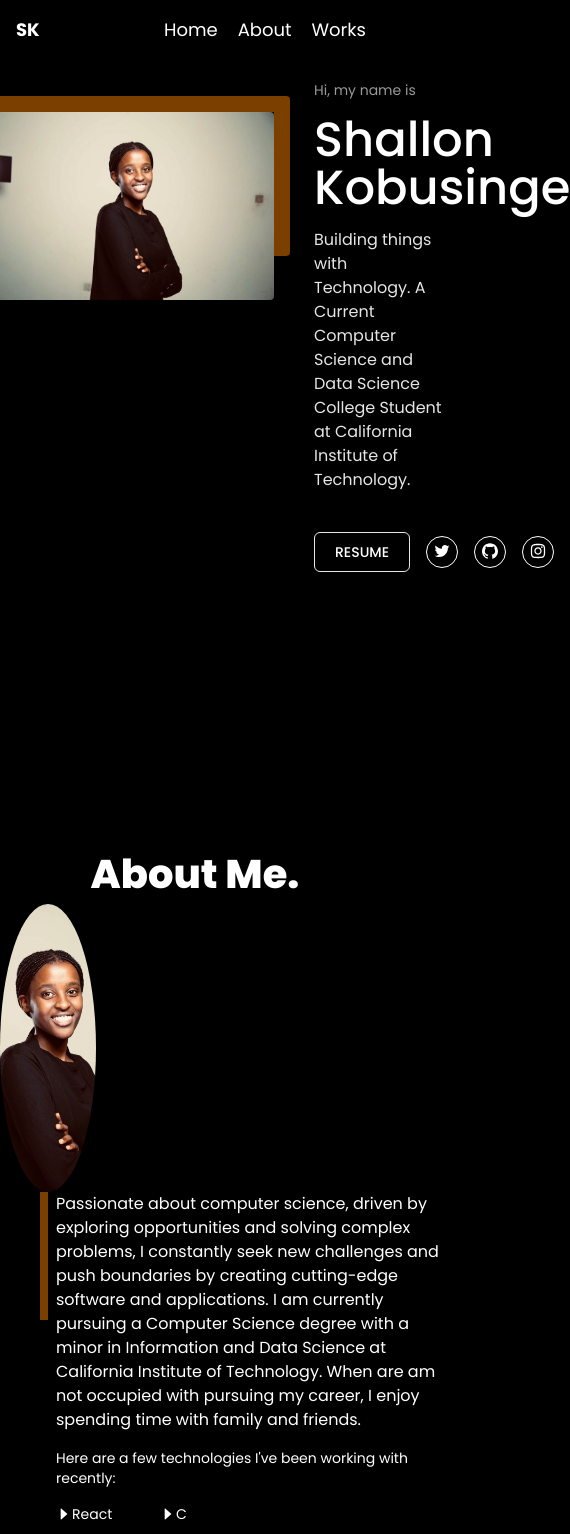
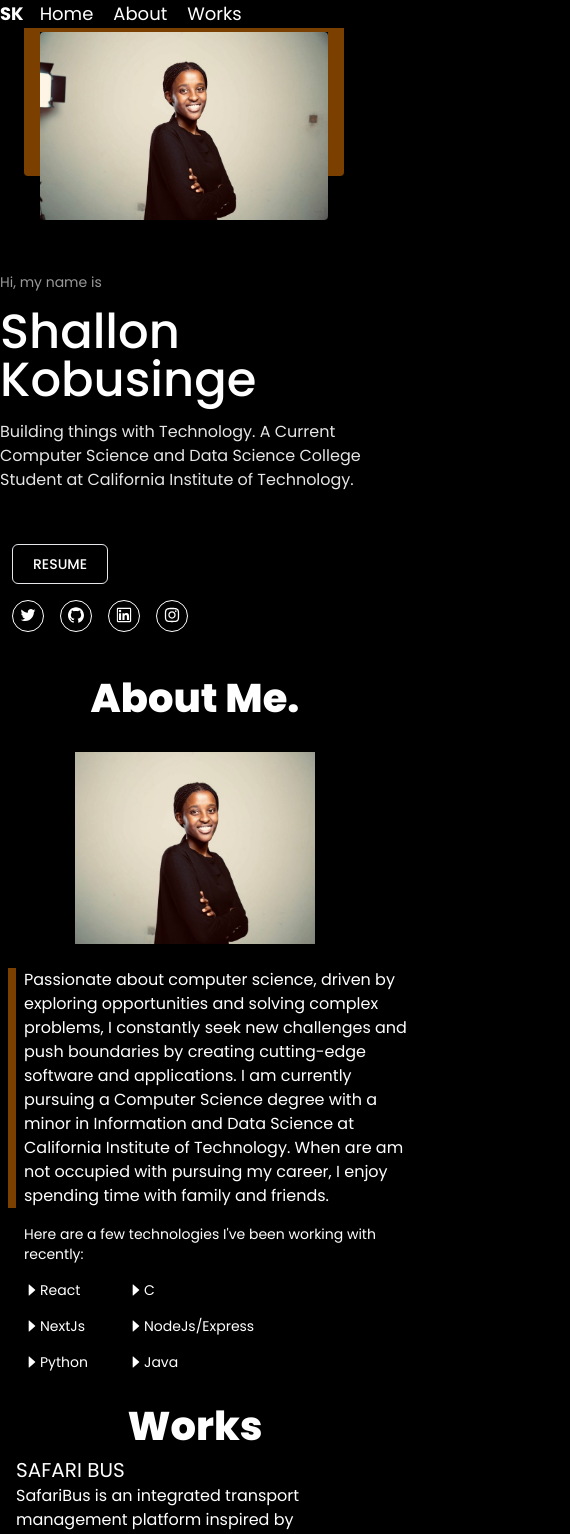
Before and after one commit to shallonkobusinge/shallon, a React (Vite) app: page / in a window 390 px wide. Shown: the top 1534 px of the page, 570 px wide, since content can reach past the window. Built offline with nearby package versions, Linux system fonts and the light colour scheme.

Commit message:
feat: responsive

```diff
--- a/src/components/LandingPage.tsx
+++ b/src/components/LandingPage.tsx
@@ -1,6 +1,7 @@
 import {
   GithubOutlined,
   InstagramOutlined,
+  LinkedinOutlined,
   MailOutlined,
   TwitterOutlined,
 } from "@ant-design/icons";
@@ -11,12 +12,12 @@ import { Image } from "./Image";
 
 export default function LandingPage() {
   return (
-    <div className="h-screen w-full lg:py-12">
-      <div className=" flex justify-center h-[40rem] py-[5rem] ">
+    <div className="xl:h-screen w-full xl:py-12">
+      <div className=" flex xl:flex-row flex-col justify-center xl:h-[40rem] xl:py-[5rem] gap-24 xl:gap-0 ">
         <div className="flex flex-col xl:w-2/4">
           <div className="mx-6 mt-4 xl:mt-0 xl:mx-0 w-[20rem] h-[10rem] xl:w-[35rem] xl:h-[27rem] relative">
             <div className=" absolute w-[20rem] h-[10rem] xl:w-[100%] xl:h-[100%] bg-primary top-0 left-0 rounded "></div>
-            <div className="xl:w-[100%] xl:h-[100%] absolute top-0 left-0 m-4 xl:m-14  z-10">
+            <div className="xl:w-[100%] xl:h-[100%] absolute top-0 left-0 m-4 xl:m-14 z-10">
               <Image
                 url="/images/portrait.png"
                 alt="Shallon Kobusinge"
@@ -25,14 +26,14 @@ export default function LandingPage() {
             </div>
           </div>
         </div>
-        <div className="flex flex-col w-2/6 gap-4 gap-10 " id="primary-font">
+        <div className="flex flex-col xl:w-2/6 gap-4 gap-10 " id="primary-font">
           <span className="text-sm opacity-[0.6]">Hi, my name is</span>
           <h2 className="text-5xl font-medium">Shallon Kobusinge</h2>
           <p className="opacity-[0.9]">
             Building things with Technology. A Current Computer Science and Data
             Science College Student at California Institute of Technology.
           </p>
-          <div className="flex my-6">
+          <div className="flex my-6 xl:flex-row flex-col p-3 xl:p-0">
             <Button
               label="Resume"
               borderColor="white"
@@ -41,7 +42,7 @@ export default function LandingPage() {
               textProps="text-sm"
               buttonState={ButtonState.Resume}
             />
-            <div className="flex ml-4">
+            <div className="flex xl:ml-4 mt-4 xl:mt-0 ">
               <Icon
                 icon={<TwitterOutlined />}
                 url="https://twitter.com/Shallon_Kob"
@@ -49,6 +50,10 @@ export default function LandingPage() {
               <Icon
                 icon={<GithubOutlined />}
                 url="https://github.com/shallonkobusinge"
+              />
+              <Icon
+                icon={<LinkedinOutlined />}
+                url="https://www.linkedin.com/in/shallon-kobusinge-701453186/"
               />
               <Icon
                 icon={<InstagramOutlined />}
--- a/src/components/Navbar.tsx
+++ b/src/components/Navbar.tsx
@@ -1,11 +1,11 @@
 import { NavTab } from "./NavTab";
 export function Navbar() {
   return (
-    <div className="flex justify-between z-40 p-4 capitalize xl:py-6 xl:px-4 text-lg  fixed bg-black w-full ">
+    <div className="flex xl:justify-between z-40 xl:p-4 capitalize xl:py-6 xl:px-4 text-lg  fixed bg-black w-full ">
       <div>
         <h2 className="font-bold ">SK</h2>
       </div>
-      <div className="flex gap-5 pr-2 xl:pr-4 cursor-pointer ml-10">
+      <div className="flex gap-5 xl:pr-2 xl:pr-4 cursor-pointer xl:ml-10 ml-4">
         <NavTab name="Home" route="/" />
         <NavTab name="About" route="#about" />
         <NavTab name="Works" route="#works" />
--- a/src/routes/about.tsx
+++ b/src/routes/about.tsx
@@ -5,18 +5,18 @@ import List from "../components/List";
 export default function About() {
   return (
     <div>
-      <div className="h-screen w-full lg:py-[4rem]">
+      <div className="xl:h-screen w-full lg:py-[4rem]">
         <Header title="About" optionalTitle="Me." color="white" />
-        <div className="xl:p-10 flex flex-col w-24 xl:w-full xl:flex-row xl:gap-12 justify-center ">
+        <div className="xl:p-10 flex flex-col xl:w-24 xl:w-full xl:flex-row xl:gap-12 justify-center ">
           <Image
             url="/images/portrait.png"
             alt="Shallon Kobusinge"
-            props="object-cover w-72 h-72 rounded-[100%]"
+            props="object-cover xl:w-72 xl:h-72 w-[15rem] mx-auto xl:mx-0 py-6 xl:py-0 h-[15em] rounded-md  xl:rounded-[100%]"
           />
 
-          <div className=" mx-2 xl:w-2/4 w-screen flex flex-col  ml-10">
+          <div className="mx-2 xl:w-2/4 w-full w-screen flex flex-col  xl:ml-10">
             <div className="flex gap-2 ">
-              <div className="w-[1rem] h-[8rem] bg-primary p-1"></div>
+              <div className="w-[1rem] xl:h-[8rem] bg-primary p-1"></div>
               <div>
                 <p className=" w-screen xl:w-11/12 ">
                   Passionate about computer science, driven by exploring
--- a/src/routes/home.tsx
+++ b/src/routes/home.tsx
@@ -5,7 +5,6 @@ import LandingPage from "../components/LandingPage";
 export default function Home() {
   return (
     <>
-      {" "}
       <div>
         <LandingPage />
         <div id="about">
```
Also changed, not shown: src/App.tsx (+0 -29 lines).
